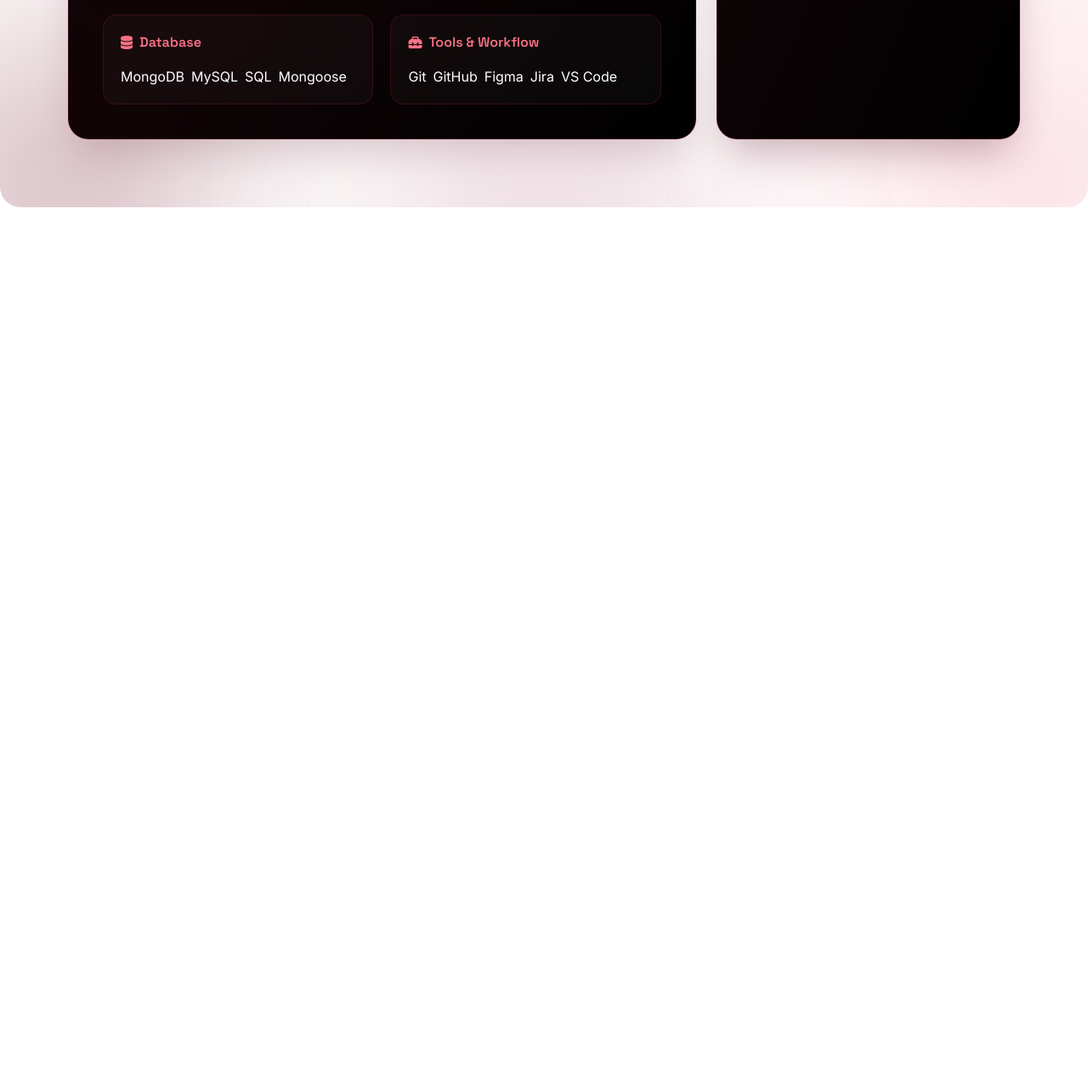
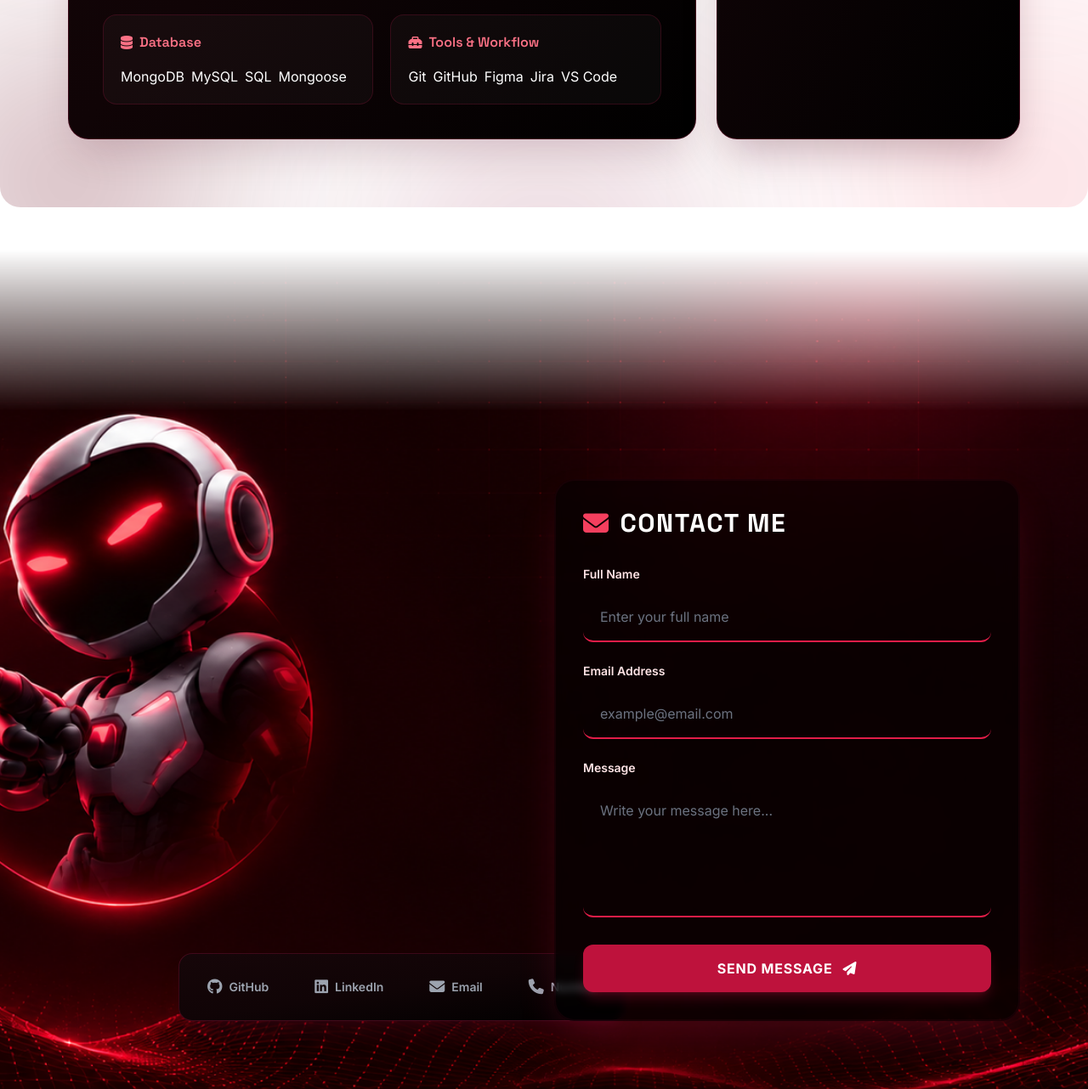
Before and after one commit to aymanechoukri/PORTFOLIO-V3, a plain HTML site: page index.html in a window 1280 px wide. Shown: the part 2509-3791 px from the top of the page at 85% size. Before the commit the page ends 2753 px from the top, so only its background shows below. Drawn offline with nearby package versions, Linux system fonts and the light colour scheme.

Commit message:
feat: add section my contact now finish inter face contact

```diff
--- a/css/style.css
+++ b/css/style.css
@@ -107,3 +107,9 @@ h1, h2, h3, button {
     mask-image: linear-gradient(to top, transparent 1%, black 20%);
     z-index: -999;
 }
+
+.background2 {
+    -webkit-mask-image: linear-gradient(to bottom, transparent 1%, black 20%);
+    mask-image: linear-gradient(to bottom, transparent 1%, black 20%);
+    z-index: -999;
+}
--- a/index.html
+++ b/index.html
@@ -403,5 +403,116 @@
         </article>
 
     </section>
+
+    <div class="h-[5vh]"></div>
+
+    <section id="contact" class="p-20 bg-[url('./public/image/Android.png')] bg-cover bg-no-repeat bg-center min-h-screen background2 grid grid-cols-2 gap-6">
+
+        <article class="flex items-end ml-[130px]">
+            <nav class="rounded-2xl border border-rose-900/40 bg-gradient-to-br from-[#160609] via-[#100406] to-black p-3 shadow-xl shadow-rose-950/30">
+                <ul class="flex items-center gap-3">
+
+                    <li>
+                        <a href="https://github.com/aymanechoukri"
+                        target="_blank"
+                        rel="noopener noreferrer"
+                        class="group flex items-center gap-2 rounded-xl border border-transparent px-5 py-3 text-sm font-semibold text-gray-400 transition-all duration-300 hover:border-rose-600/40 hover:bg-rose-950/30 hover:text-rose-400 hover:shadow-lg hover:shadow-rose-950/30">
+                            <i class="fa-brands fa-github text-lg"></i>
+                            GitHub
+                        </a>
+                    </li>
+
+                    <li>
+                        <a href="https://www.linkedin.com/in/aymane-chokri-8750a6321/"
+                        target="_blank"
+                        rel="noopener noreferrer"
+                        class="flex items-center gap-2 rounded-xl border border-transparent px-5 py-3 text-sm font-semibold text-gray-400 transition-all duration-300 hover:border-rose-600/40 hover:bg-rose-950/30 hover:text-rose-400 hover:shadow-lg hover:shadow-rose-950/30">
+                            <i class="fa-brands fa-linkedin text-lg"></i>
+                            LinkedIn
+                        </a>
+                    </li>
+
+                    <li>
+                        <a href="mailto:aymanechokri2000@gmail.com"
+                        class="flex items-center gap-2 rounded-xl border border-transparent px-5 py-3 text-sm font-semibold text-gray-400 transition-all duration-300 hover:border-rose-600/40 hover:bg-rose-950/30 hover:text-rose-400 hover:shadow-lg hover:shadow-rose-950/30">
+                            <i class="fa-solid fa-envelope text-lg"></i>
+                            Email
+                        </a>
+                    </li>
+
+                    <li>
+                        <a href="tel:+212714063566"
+                        class="flex items-center gap-2 rounded-xl border border-transparent px-5 py-3 text-sm font-semibold text-gray-400 transition-all duration-300 hover:border-rose-600/40 hover:bg-rose-950/30 hover:text-rose-400 hover:shadow-lg hover:shadow-rose-950/30">
+                            <i class="fa-solid fa-phone text-lg"></i>
+                            Number
+                        </a>
+                    </li>
+
+                </ul>
+            </nav>
+        </article>
+
+
+        <form
+    action=""
+    class="mt-[200px] flex flex-col gap-6 rounded-3xl border-2 border-rose-950/20 bg-black/50 p-6 shadow-2xl shadow-rose-700/30 backdrop-blur-[5px] md:p-8"
+>
+    <h2 class="mb-2 flex items-center gap-3 text-2xl font-bold uppercase tracking-wider text-white md:text-3xl">
+        <i class="fa-solid fa-envelope text-rose-500"></i>
+        <span>Contact Me</span>
+    </h2>
+
+    <div class="flex flex-col gap-3">
+        <label for="fullName" class="text-sm font-semibold text-rose-100">
+            Full Name
+        </label>
+        <input
+            type="text"
+            name="fullName"
+            id="fullName"
+            placeholder="Enter your full name"
+            class="rounded-xl border-b-2 border-rose-600 bg-transparent px-5 py-4 text-white outline-none transition-all duration-500 placeholder:text-gray-500 focus:border-rose-400 focus:shadow-lg focus:shadow-rose-700/30"
+            required
+        >
+    </div>
+
+    <div class="flex flex-col gap-3">
+        <label for="email" class="text-sm font-semibold text-rose-100">
+            Email Address
+        </label>
+        <input
+            type="email"
+            name="email"
+            id="email"
+            placeholder="example@email.com"
+            class="rounded-xl border-b-2 border-rose-600 bg-transparent px-5 py-4 text-white outline-none transition-all duration-500 placeholder:text-gray-500 focus:border-rose-400 focus:shadow-lg focus:shadow-rose-700/30"
+            required
+        >
+    </div>
+
+    <div class="flex flex-col gap-3">
+        <label for="message" class="text-sm font-semibold text-rose-100">
+            Message
+        </label>
+        <textarea
+            name="message"
+            id="message"
+            rows="5"
+            placeholder="Write your message here..."
+            class="resize-none rounded-xl border-b-2 border-rose-600 bg-transparent px-5 py-4 text-white outline-none transition-all duration-500 placeholder:text-gray-500 focus:border-rose-400 focus:shadow-lg focus:shadow-rose-700/30"
+            required
+        ></textarea>
+    </div>
+
+    <button
+        type="submit"
+        class="mt-2 flex items-center justify-center gap-3 rounded-xl bg-rose-700 px-6 py-4 font-bold uppercase tracking-wider text-white shadow-lg shadow-rose-700/30 transition-all duration-300 hover:-translate-y-1 hover:bg-rose-600 hover:shadow-rose-600/50 active:translate-y-0"
+    >
+        <span>Send Message</span>
+        <i class="fa-solid fa-paper-plane"></i>
+    </button>
+</form>
+
+    </section>
 </body>
 </html>
```
Also changed, not shown: public/image/Android.png (added).
